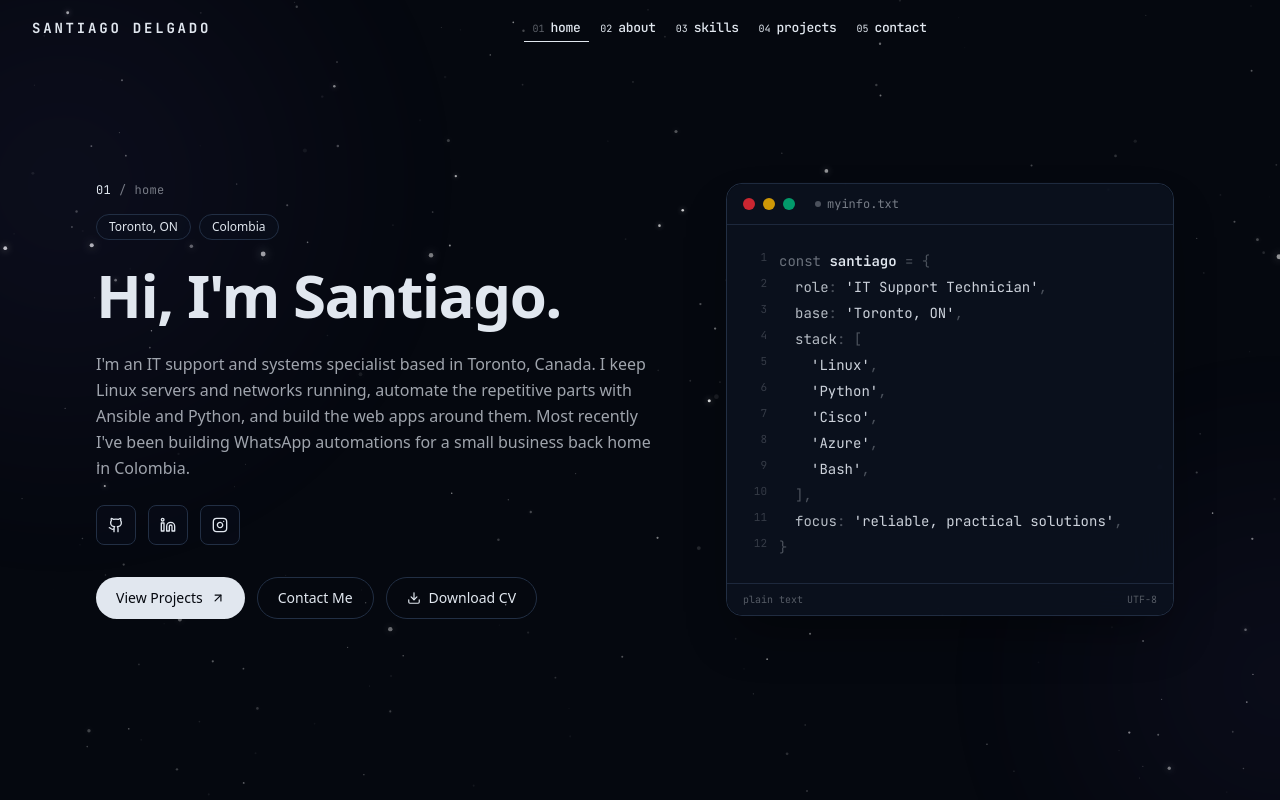
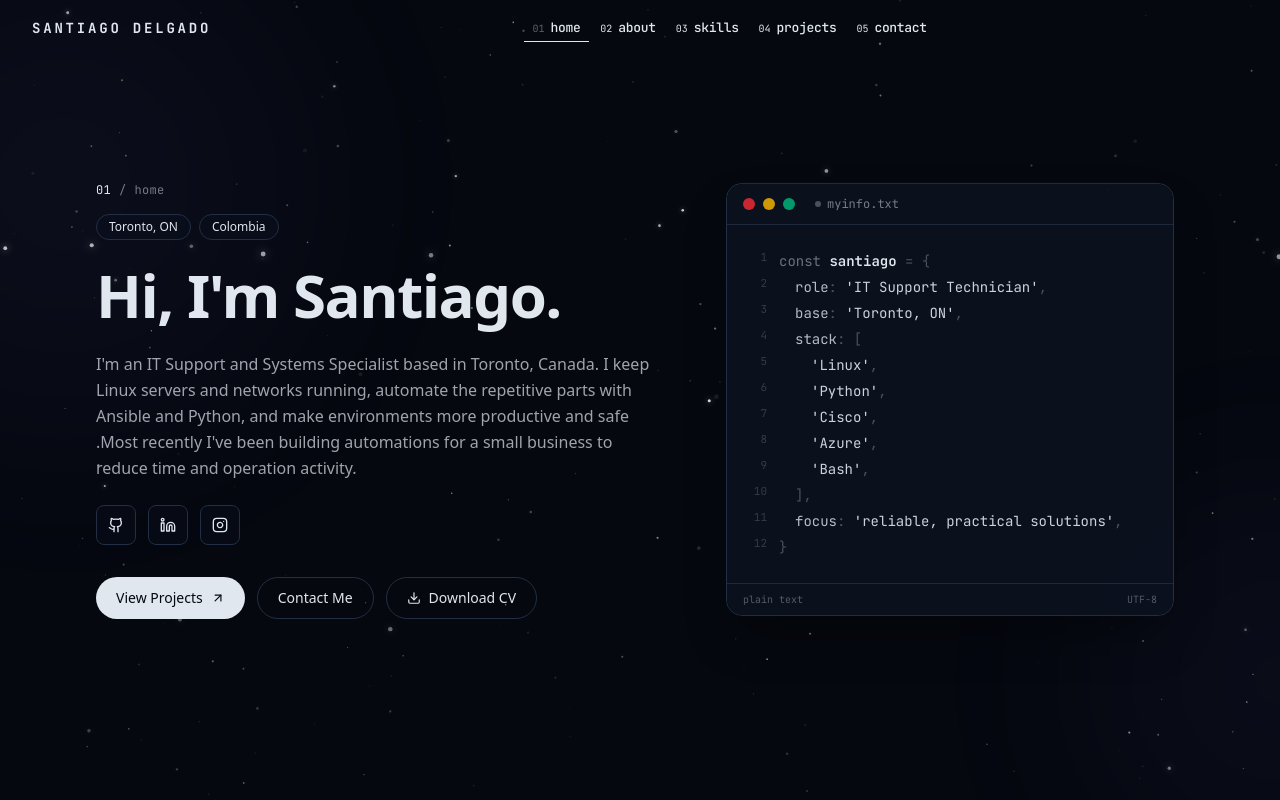
Before and after one commit to Santi2307/santi-portafolio, a React (Vite) app: page / in a window 1280 px wide. Shown: the top 800 px of the page. Built offline with nearby package versions, Linux system fonts and the light colour scheme.

Commit message:
change description

```diff
--- a/src/components/HeroSection.jsx
+++ b/src/components/HeroSection.jsx
@@ -87,11 +87,11 @@ export const HeroSection = () => {
               transition={{ duration: 0.6, ease: EASE_OUT, delay: 0.3 }}
               className="mx-auto mt-6 max-w-xl text-base leading-relaxed text-foreground/70 lg:mx-0"
             >
-              I&apos;m an IT support and systems specialist based in Toronto,
+              I&apos;m an IT Support and Systems Specialist based in Toronto,
               Canada. I keep Linux servers and networks running, automate the
-              repetitive parts with Ansible and Python, and build the web apps
-              around them. Most recently I&apos;ve been building WhatsApp
-              automations for a small business back home in Colombia.
+              repetitive parts with Ansible and Python, and make environments more productive and safe
+              .Most recently I&apos;ve been building
+              automations for a small business to reduce time and operation activity.
             </motion.p>
 
             {/* Socials */}
```
